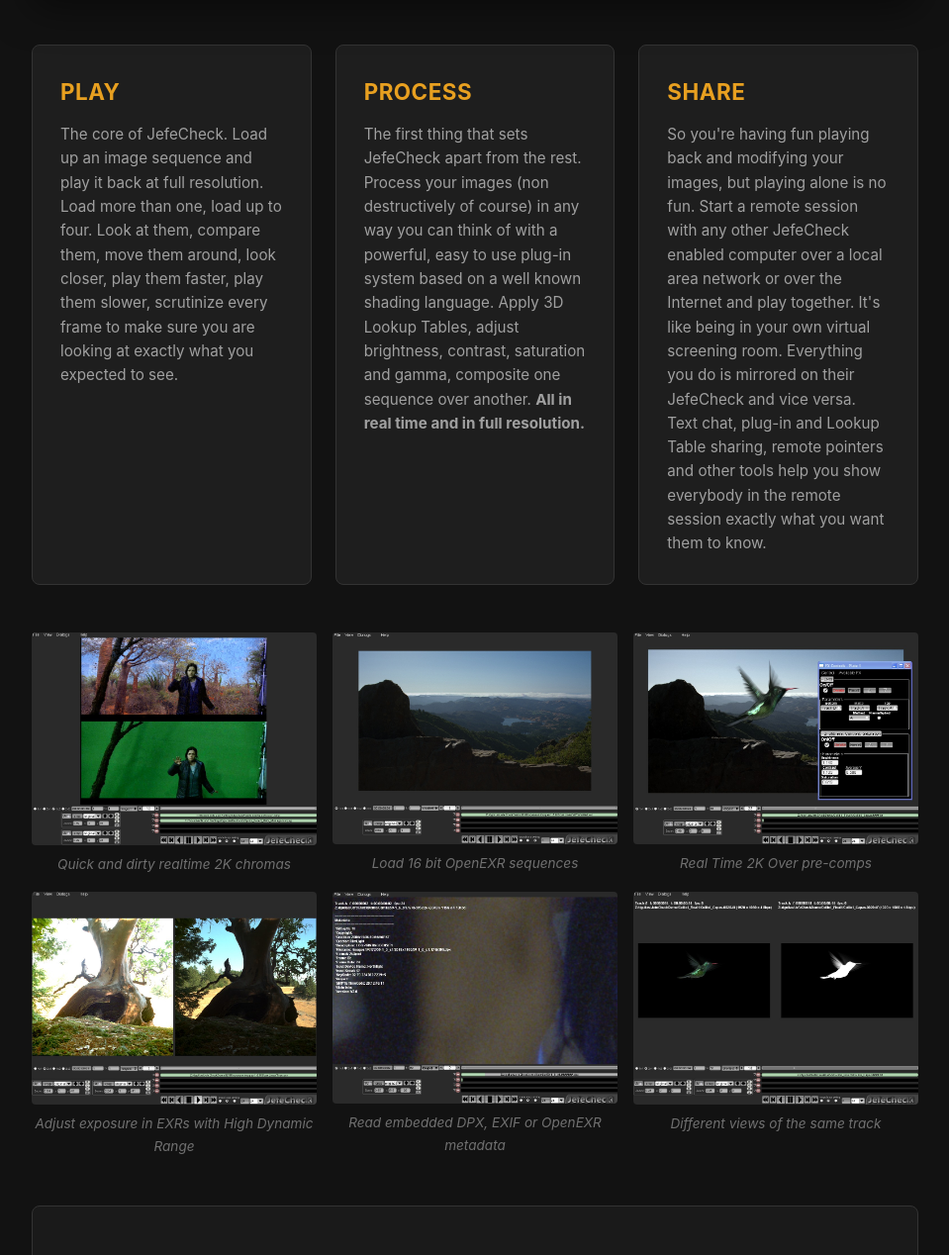
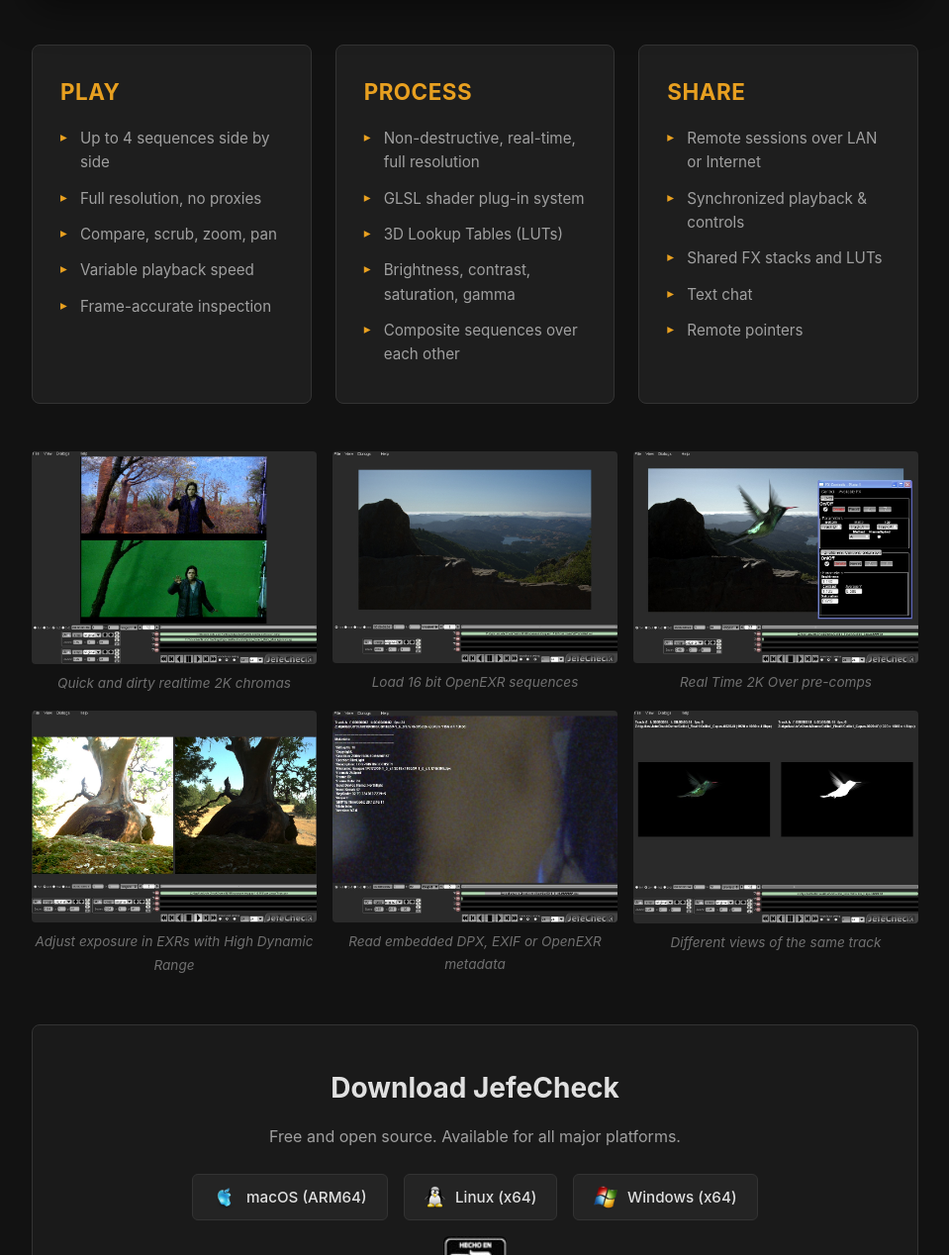
Before and after one commit to danielgollas/jefecheck, a Jekyll site: the page built from site/index.html, in a window 1280 px wide and 1400 px high, scrolled down 1074 px, cut to the strip 132-1400 px from the top of the window. Shown: the whole strip at 99% size, without its empty margins (160-1119 px from the left). Built offline with Jekyll 4.4.1, drawn with Linux system fonts in a browser that asks for light colours.

Commit message:
feat: bullet-point feature cards, link open-source badge to repo
- Concise bullet lists in PLAY/PROCESS/SHARE cards (no features lost)
- Custom triangle bullets in accent gold
- 'Now Fully Open Source' badge now links to the GitHub repo with
  hover effect

Co-Authored-By: Claude Opus 4.6 (1M context) <noreply@anthropic.com>

```diff
--- a/site/index.html
+++ b/site/index.html
@@ -47,11 +47,17 @@ title: Home
     background: rgba(232, 160, 32, 0.12);
     border: 1px solid var(--accent);
     border-radius: 999px;
-    color: var(--accent);
+    color: var(--accent) !important;
     font-size: 0.9rem;
     font-weight: 600;
     letter-spacing: 0.5px;
     text-transform: uppercase;
+    transition: background 0.2s, transform 0.2s;
+  }
+  .open-source-badge:hover {
+    background: rgba(232, 160, 32, 0.25);
+    text-decoration: none !important;
+    transform: translateY(-1px);
   }
   .btn-primary { background: var(--accent); color: #121212 !important; }
   .btn-primary:hover { background: #f0c060; text-decoration: none !important; color: #121212 !important; }
@@ -153,6 +159,25 @@ title: Home
     margin: 0;
     font-size: 0.95rem;
     line-height: 1.6;
+  }
+  .feature-card ul {
+    list-style: none;
+    margin: 0;
+    padding: 0;
+    color: var(--text-secondary);
+    font-size: 0.95rem;
+    line-height: 1.6;
+  }
+  .feature-card li {
+    padding: 0.25rem 0 0.25rem 1.25rem;
+    position: relative;
+  }
+  .feature-card li::before {
+    content: "▸";
+    position: absolute;
+    left: 0;
+    color: var(--accent);
+    font-size: 0.85rem;
   }
 
   .screenshot-gallery {
@@ -265,7 +290,7 @@ title: Home
     <a href="https://github.com/danielgollas/jefecheck/releases/latest" class="btn-primary">Download</a>
     <a href="{{ '/quick-start' | relative_url }}" class="btn-secondary">Quick Start</a>
   </div>
-  <div><span class="open-source-badge">Now Fully Open Source</span></div>
+  <div><a href="https://github.com/danielgollas/jefecheck" class="open-source-badge">Now Fully Open Source</a></div>
 </div>
 
 <div class="demo-video" id="demoVideoContainer">
@@ -297,33 +322,33 @@ title: Home
 <div class="features">
   <div class="feature-card">
     <h3>PLAY</h3>
-    <p>
-      The core of JefeCheck. Load up an image sequence and play it back at full resolution.
-      Load more than one, load up to four. Look at them, compare them, move them around,
-      look closer, play them faster, play them slower, scrutinize every frame to make sure
-      you are looking at exactly what you expected to see.
-    </p>
+    <ul>
+      <li>Up to 4 sequences side by side</li>
+      <li>Full resolution, no proxies</li>
+      <li>Compare, scrub, zoom, pan</li>
+      <li>Variable playback speed</li>
+      <li>Frame-accurate inspection</li>
+    </ul>
   </div>
   <div class="feature-card">
     <h3>PROCESS</h3>
-    <p>
-      The first thing that sets JefeCheck apart from the rest. Process your images (non
-      destructively of course) in any way you can think of with a powerful, easy to use
-      plug-in system based on a well known shading language. Apply 3D Lookup Tables,
-      adjust brightness, contrast, saturation and gamma, composite one sequence over another.
-      <strong>All in real time and in full resolution.</strong>
-    </p>
+    <ul>
+      <li>Non-destructive, real-time, full resolution</li>
+      <li>GLSL shader plug-in system</li>
+      <li>3D Lookup Tables (LUTs)</li>
+      <li>Brightness, contrast, saturation, gamma</li>
+      <li>Composite sequences over each other</li>
+    </ul>
   </div>
   <div class="feature-card">
     <h3>SHARE</h3>
-    <p>
-      So you're having fun playing back and modifying your images, but playing alone is no fun.
-      Start a remote session with any other JefeCheck enabled computer over a local area network
-      or over the Internet and play together. It's like being in your own virtual screening room.
-      Everything you do is mirrored on their JefeCheck and vice versa. Text chat, plug-in and
-      Lookup Table sharing, remote pointers and other tools help you show everybody in the
-      remote session exactly what you want them to know.
-    </p>
+    <ul>
+      <li>Remote sessions over LAN or Internet</li>
+      <li>Synchronized playback &amp; controls</li>
+      <li>Shared FX stacks and LUTs</li>
+      <li>Text chat</li>
+      <li>Remote pointers</li>
+    </ul>
   </div>
 </div>
 
```
